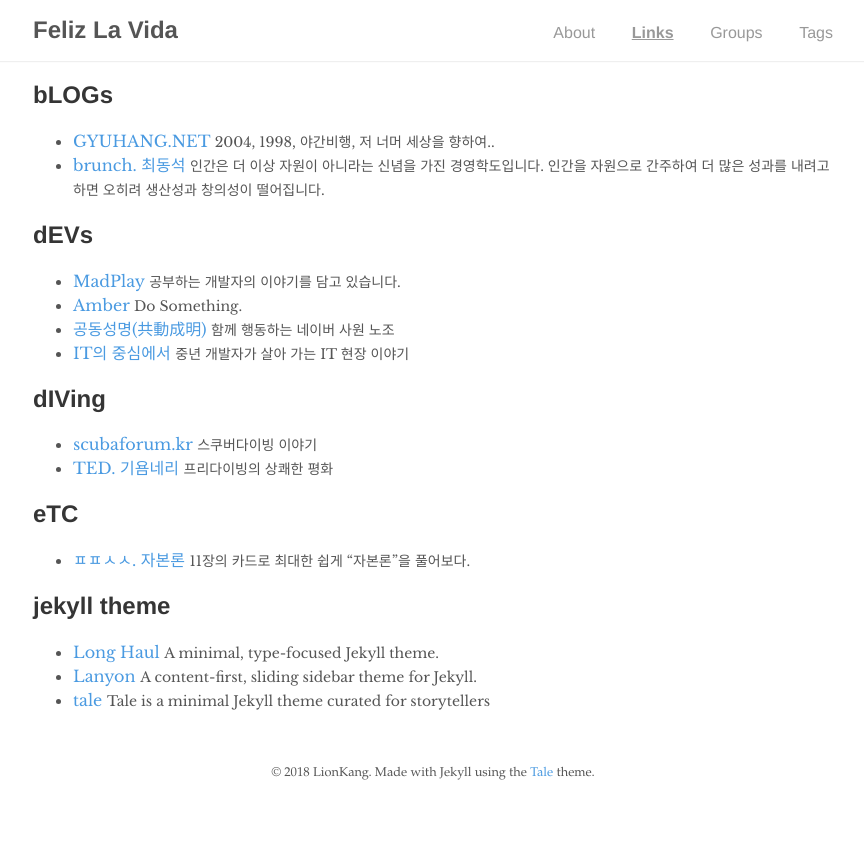
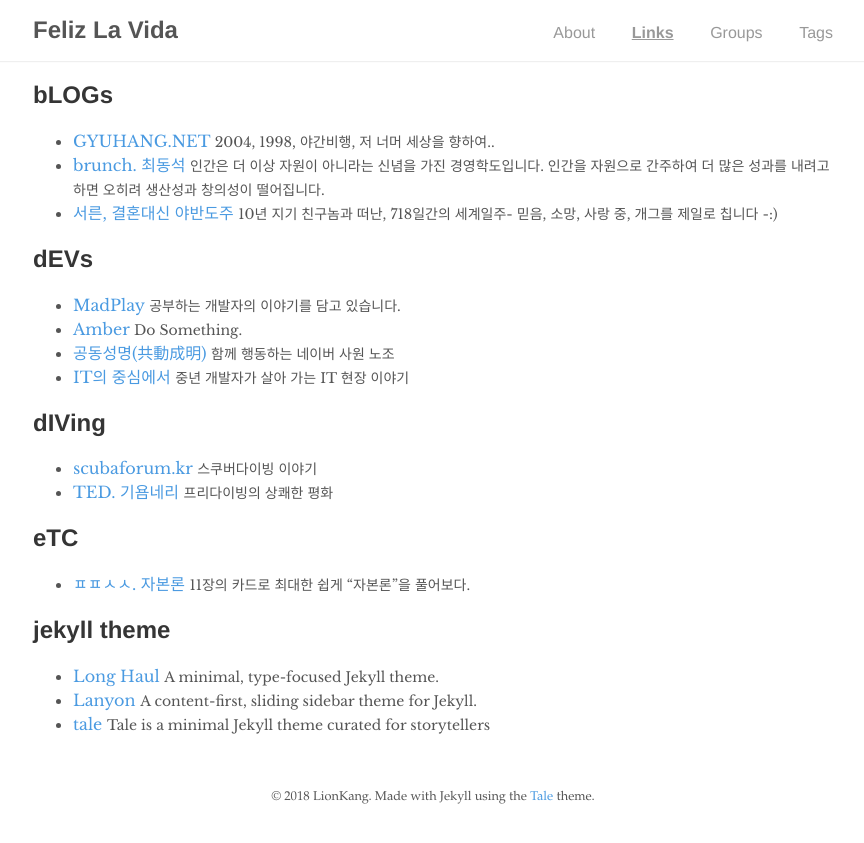
Before and after one commit to lionkang/lionkang.github.io, a Jekyll site: the page built from links.md, in a window 1280 px wide. Shown: the top 843 px of the page, without its empty margins (207-1071 px from the left). Built offline with Jekyll 4.4.1, drawn with Linux system fonts in a browser that asks for light colours; nearby versions of some CDN libraries; comment, search, counter and statistics services are not loaded.

Commit message:
links menu contents updated

```diff
--- a/links.md
+++ b/links.md
@@ -7,6 +7,8 @@
 <ul>
 	<li><a href="http://www.gyuhang.net/" target="_blank">GYUHANG.NET</a> <span style="font-size:14px">2004, 1998, 야간비행, 저 너머 세상을 향하여..</span></li>
 	<li><a href="https://brunch.co.kr/@tschoe56" target="_blank">brunch. 최동석</a> <span style="font-size:14px">인간은 더 이상 자원이 아니라는 신념을 가진 경영학도입니다. 인간을 자원으로 간주하여 더 많은 성과를 내려고 하면 오히려 생산성과 창의성이 떨어집니다.</span></li>
+	<li><a href="http://www.yabandoju.com/" target="_blank">서른, 결혼대신 야반도주</a> <span style="font-size:14px">10년 지기 친구놈과 떠난, 718일간의 세계일주-
+믿음, 소망, 사랑 중, 개그를 제일로 칩니다 -:)</span></li>
 </ul>
 <h2>dEVs</h2>
 <ul>
```
